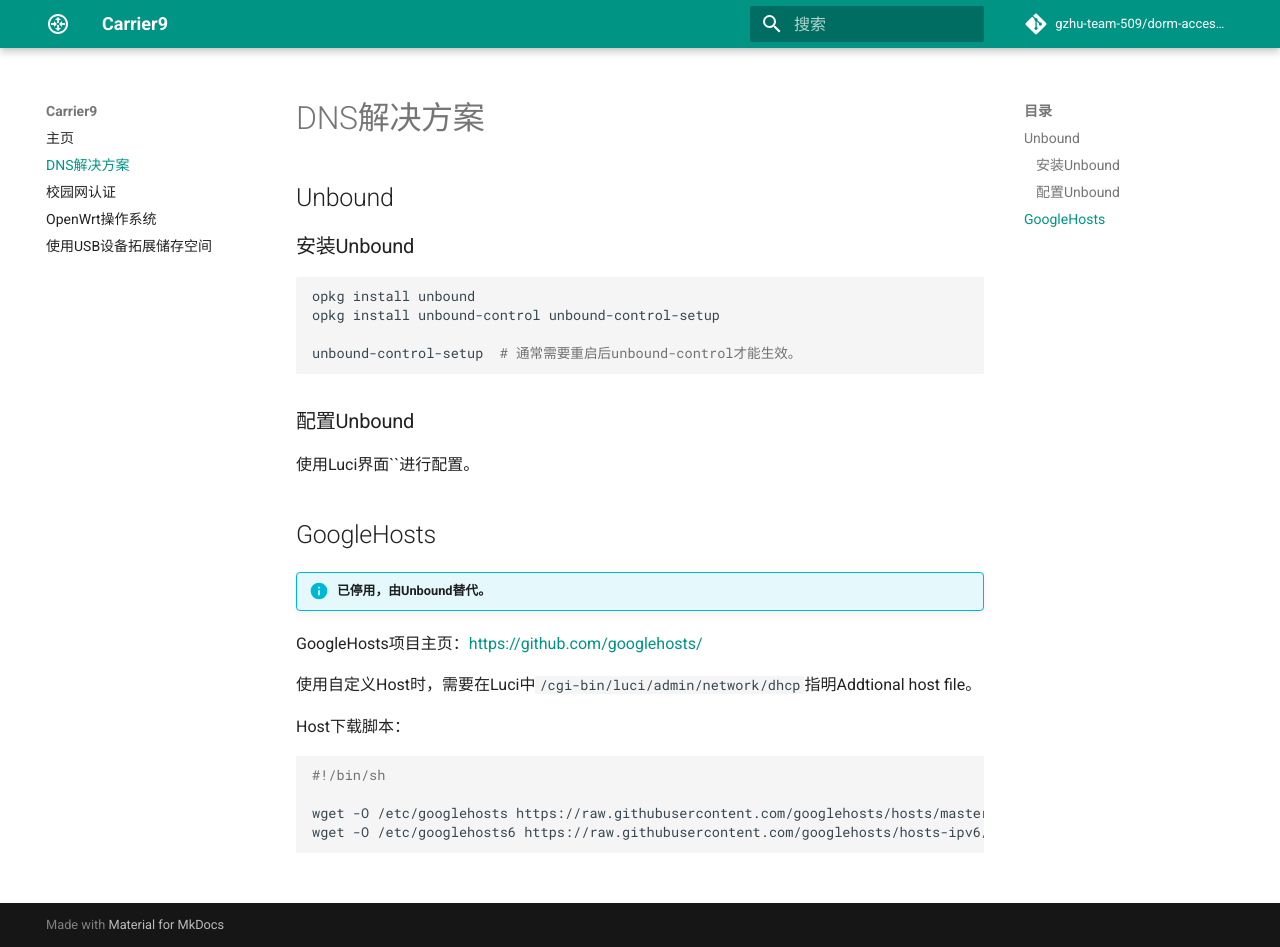
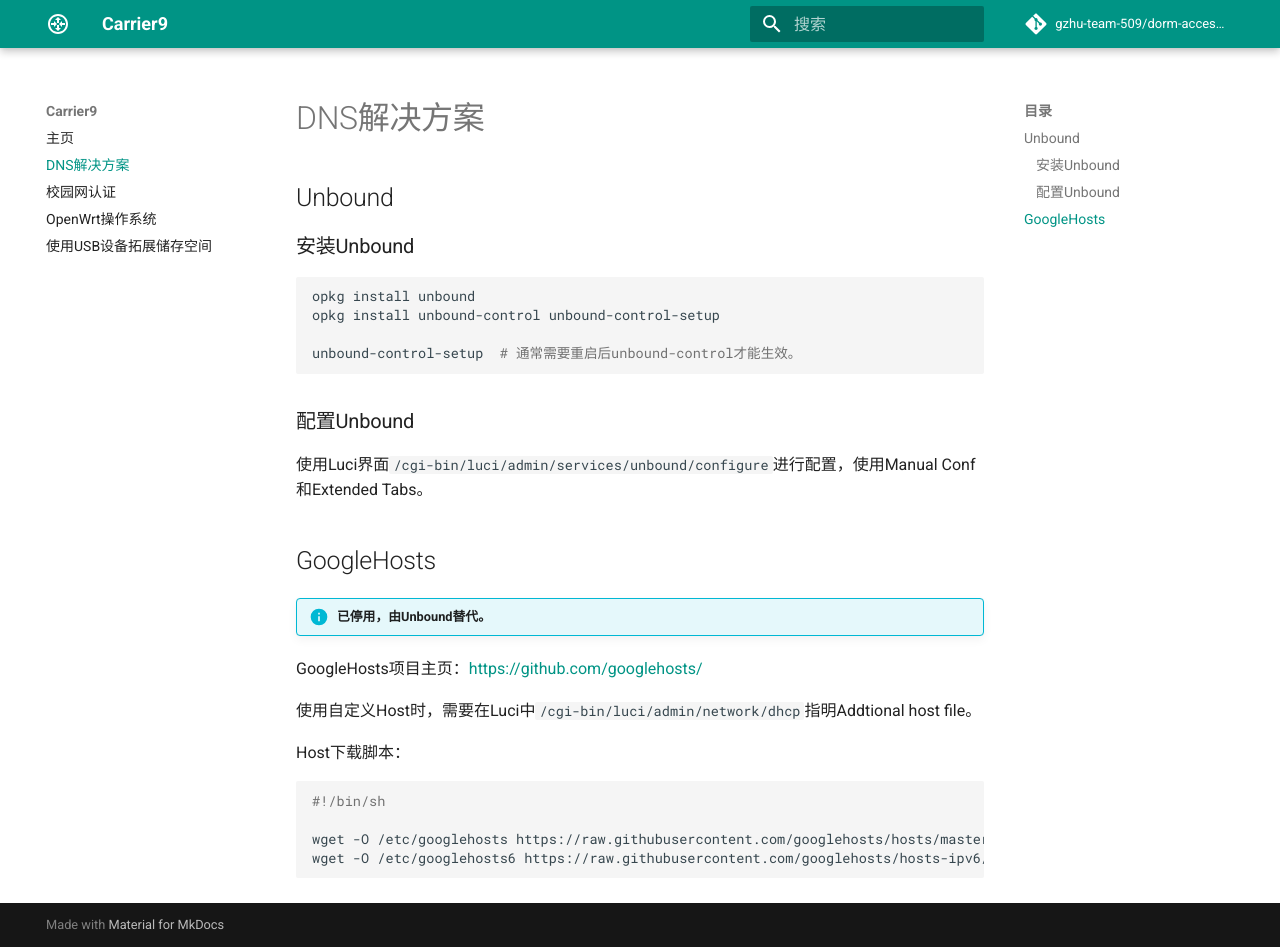
Before and after one commit to gzhu-team-509/Carrier9-info, an MkDocs documentation site: the page built from docs/DNS.md, in a window 1280 px wide and 947 px high. Built offline with MkDocs 1.6.1 and Material for MkDocs 9.7.7, drawn with Linux system fonts in a browser that asks for light colours; comment, search, counter and statistics services are not loaded.

Commit message:
更新unbound设置

```diff
--- a/docs/DNS.md
+++ b/docs/DNS.md
@@ -13,7 +13,7 @@
 
 ### 配置Unbound
 
-使用Luci界面``进行配置。
+使用Luci界面`/cgi-bin/luci/admin/services/unbound/configure`进行配置，使用Manual Conf和Extended Tabs。
 
 ## GoogleHosts
 
```
